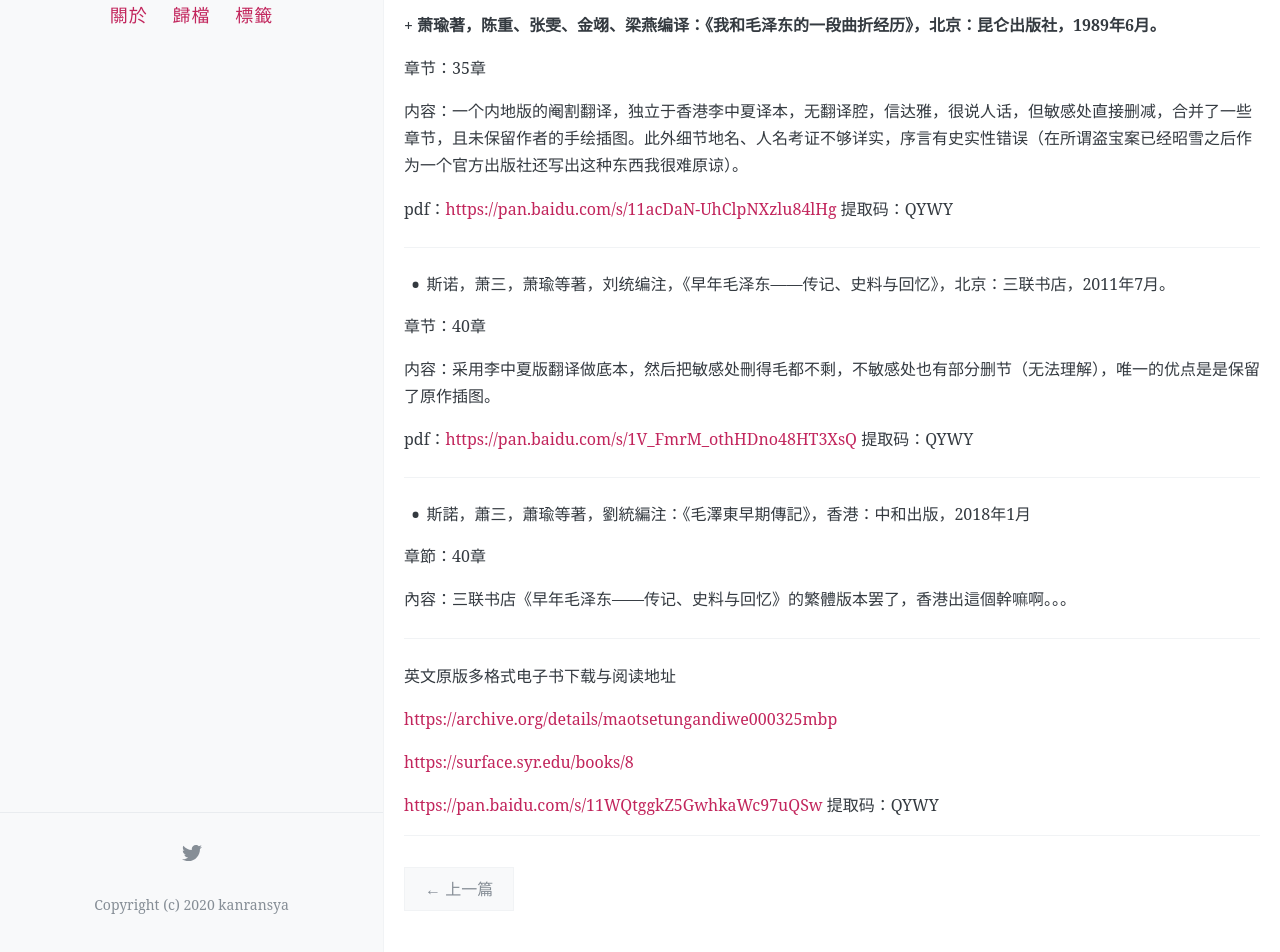
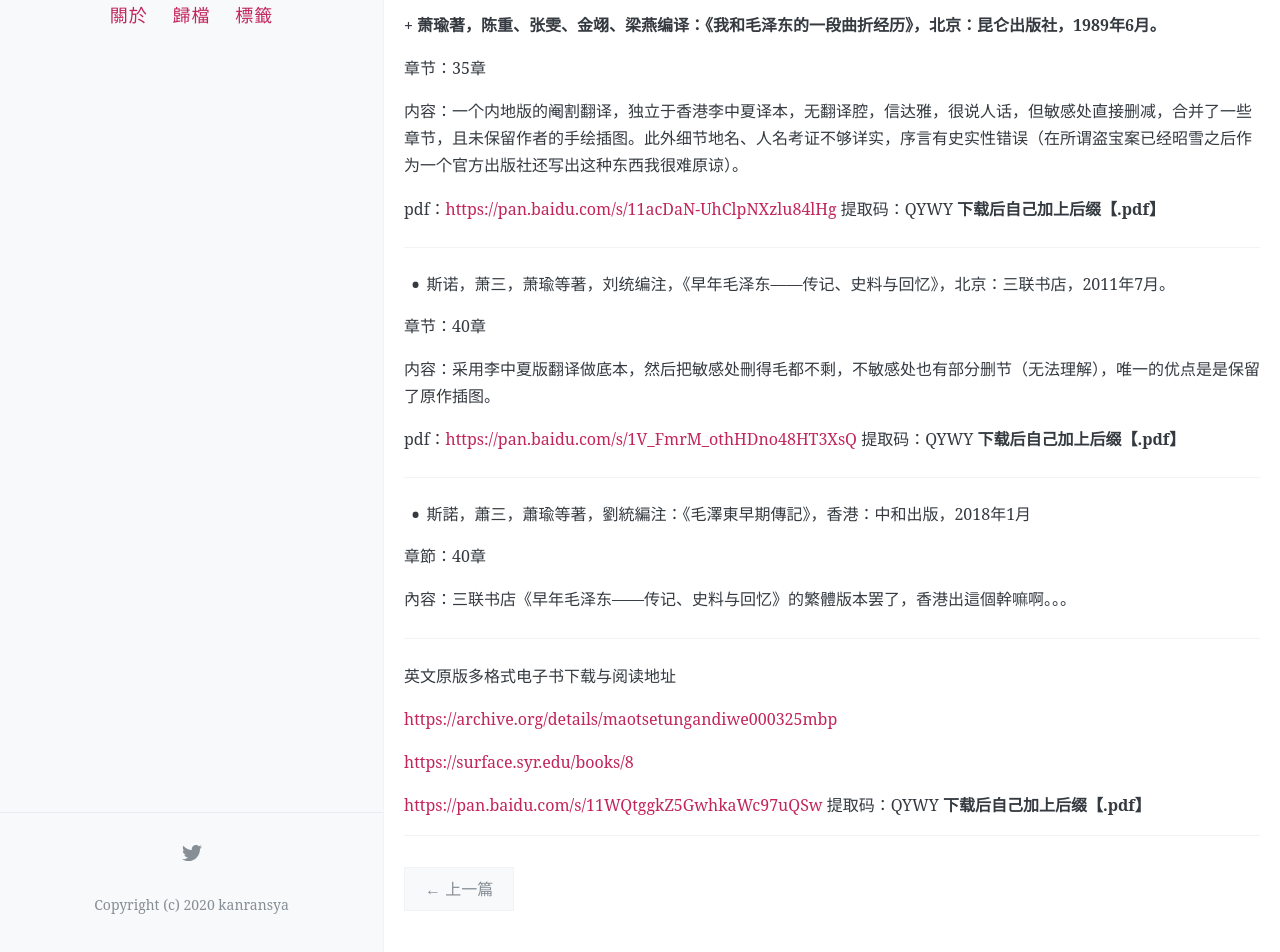
Before and after one commit to kanransya/nami-jetcoaster, a Jekyll site: the page built from _posts/2021-07-03-beggarsbibliology.md, in a window 1280 px wide and 1400 px high, scrolled down 388 px. Shown: the part 448-1400 px from the top of the window. Built offline with Jekyll 4.4.1, drawn with Linux system fonts in a browser that asks for light colours; comment, search, counter and statistics services are not loaded.

Commit message:
Update 2021-07-03-beggarsbibliology.md

```diff
--- a/_posts/2021-07-03-beggarsbibliology.md
+++ b/_posts/2021-07-03-beggarsbibliology.md
@@ -43,7 +43,7 @@ tags: [長沙散伙人,個人漢化,我與毛一起做乞丐,蕭子昇]
 
 内容：一个内地版的阉割翻译，独立于香港李中夏译本，无翻译腔，信达雅，很说人话，但敏感处直接删减，合并了一些章节，且未保留作者的手绘插图。此外细节地名、人名考证不够详实，序言有史实性错误（在所谓盗宝案已经昭雪之后作为一个官方出版社还写出这种东西我很难原谅）。
 
-pdf：<https://pan.baidu.com/s/11acDaN-UhClpNXzlu84lHg> 提取码：QYWY
+pdf：<https://pan.baidu.com/s/11acDaN-UhClpNXzlu84lHg> 提取码：QYWY **下载后自己加上后缀【.pdf】**
 
 * * *
 
@@ -53,7 +53,7 @@ pdf：<https://pan.baidu.com/s/11acDaN-UhClpNXzlu84lHg> 提取码：QYWY
 
 内容：采用李中夏版翻译做底本，然后把敏感处刪得毛都不剩，不敏感处也有部分删节（无法理解），唯一的优点是是保留了原作插图。
 
-pdf：<https://pan.baidu.com/s/1V_FmrM_othHDno48HT3XsQ> 提取码：QYWY
+pdf：<https://pan.baidu.com/s/1V_FmrM_othHDno48HT3XsQ> 提取码：QYWY **下载后自己加上后缀【.pdf】**
 
 * * *
 
@@ -75,4 +75,4 @@ pdf：<https://pan.baidu.com/s/1V_FmrM_othHDno48HT3XsQ> 提取码：QYWY
 
 <https://surface.syr.edu/books/8>
 
-<https://pan.baidu.com/s/11WQtggkZ5GwhkaWc97uQSw> 提取码：QYWY
+<https://pan.baidu.com/s/11WQtggkZ5GwhkaWc97uQSw> 提取码：QYWY **下载后自己加上后缀【.pdf】**
```
